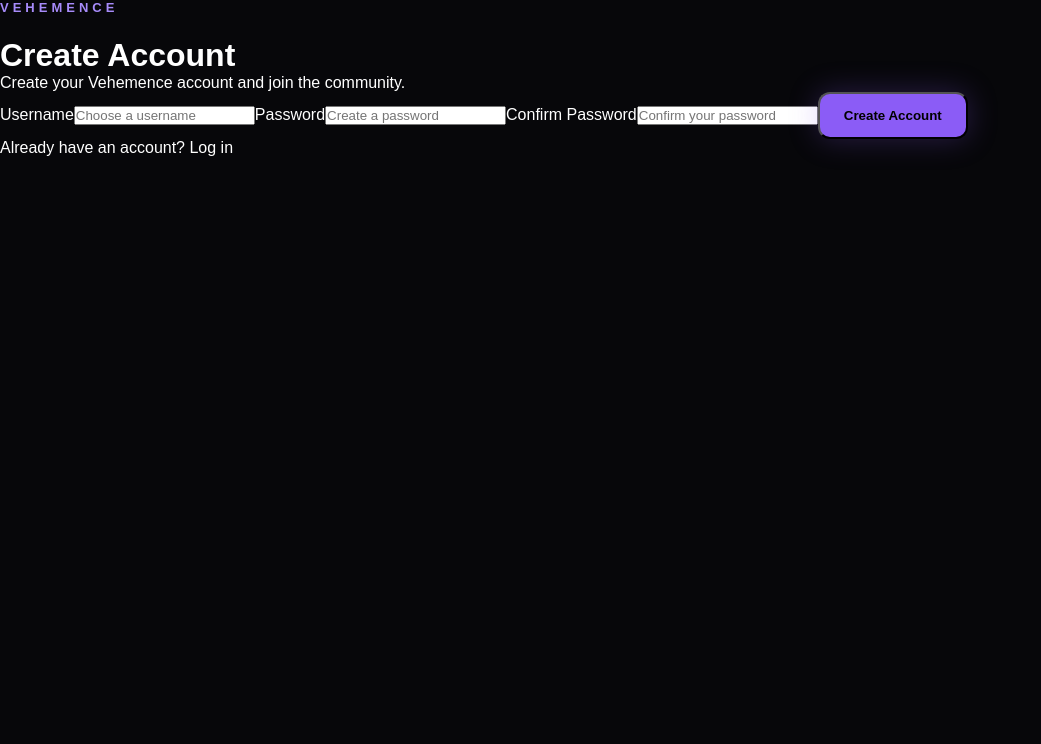
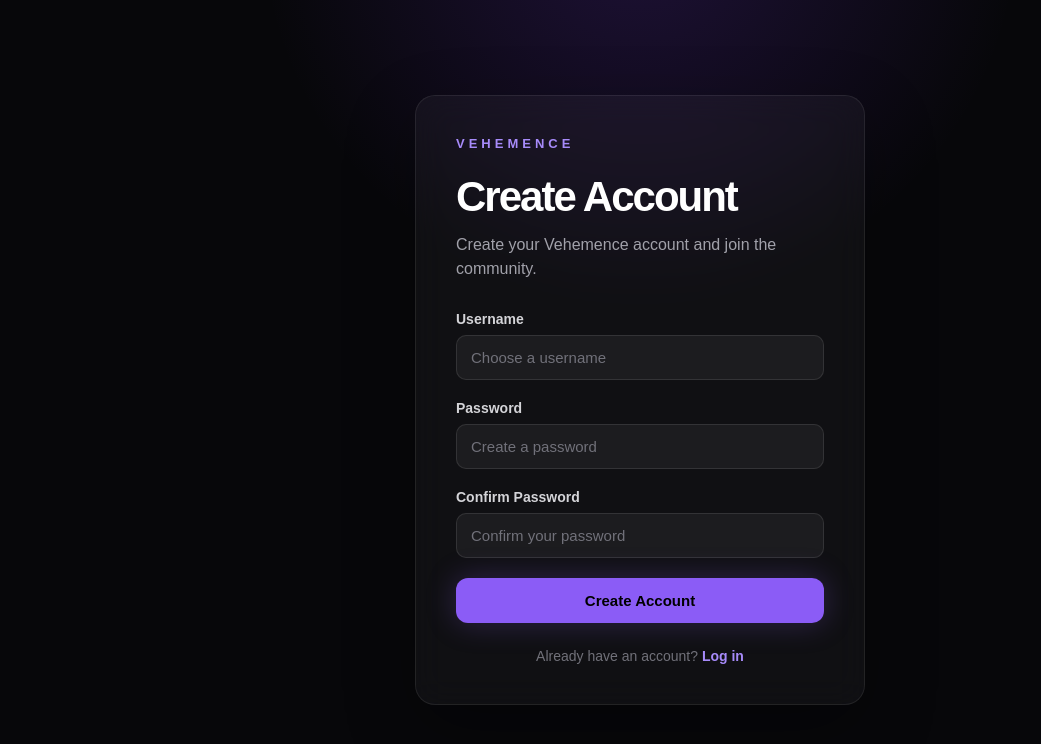
Before and after one commit to xaf13-spec/vehemence, a Next.js app: page /signup in a window 1280 px wide. Shown: the top 744 px of the page, without its empty margins (0-1041 px from the left). Built offline with nearby package versions, Linux system fonts and the light colour scheme.

Commit message:
Add styles for authentication page and form

```diff
--- a/app/globals.css
+++ b/app/globals.css
@@ -194,3 +194,89 @@ a {
   margin-bottom: 18px;
   color: #a1a1aa;
 }
+
+.auth-page {
+  min-height: 100vh;
+  display: flex;
+  align-items: center;
+  justify-content: center;
+  padding: 40px 20px;
+  background:
+    radial-gradient(circle at 50% -10%, rgba(124, 58, 237, 0.2), transparent 35%),
+    #07070a;
+}
+
+.auth-card {
+  width: 100%;
+  max-width: 450px;
+  padding: 40px;
+  border: 1px solid rgba(255, 255, 255, 0.08);
+  border-radius: 20px;
+  background: rgba(255, 255, 255, 0.04);
+  backdrop-filter: blur(16px);
+  box-shadow: 0 25px 70px rgba(0, 0, 0, 0.3);
+}
+
+.auth-card h1 {
+  margin-bottom: 12px;
+  font-size: 42px;
+  letter-spacing: -2px;
+}
+
+.auth-description {
+  margin-bottom: 30px;
+  color: #a1a1aa;
+  line-height: 1.5;
+}
+
+.auth-form {
+  display: flex;
+  flex-direction: column;
+  gap: 20px;
+}
+
+.auth-form label {
+  display: flex;
+  flex-direction: column;
+  gap: 8px;
+  color: #d4d4d8;
+  font-size: 14px;
+  font-weight: 600;
+}
+
+.auth-form input {
+  width: 100%;
+  padding: 13px 14px;
+  border: 1px solid rgba(255, 255, 255, 0.1);
+  border-radius: 10px;
+  outline: none;
+  background: rgba(255, 255, 255, 0.05);
+  color: #ffffff;
+  font-size: 15px;
+}
+
+.auth-form input:focus {
+  border-color: #8b5cf6;
+}
+
+.auth-form input::placeholder {
+  color: #71717a;
+}
+
+.auth-form button {
+  border: none;
+  cursor: pointer;
+  font-size: 15px;
+}
+
+.auth-footer {
+  margin-top: 25px;
+  color: #71717a;
+  text-align: center;
+  font-size: 14px;
+}
+
+.auth-footer a {
+  color: #a78bfa;
+  font-weight: 600;
+}
```
